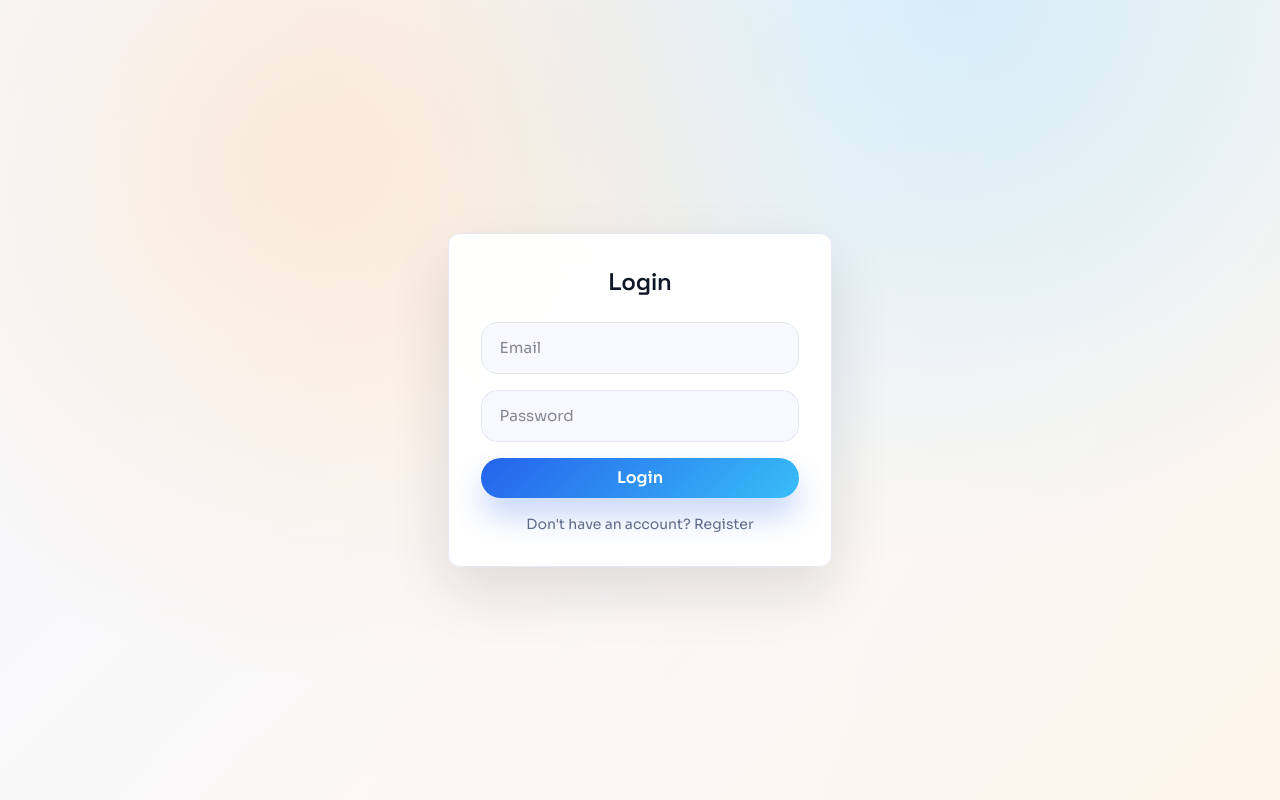
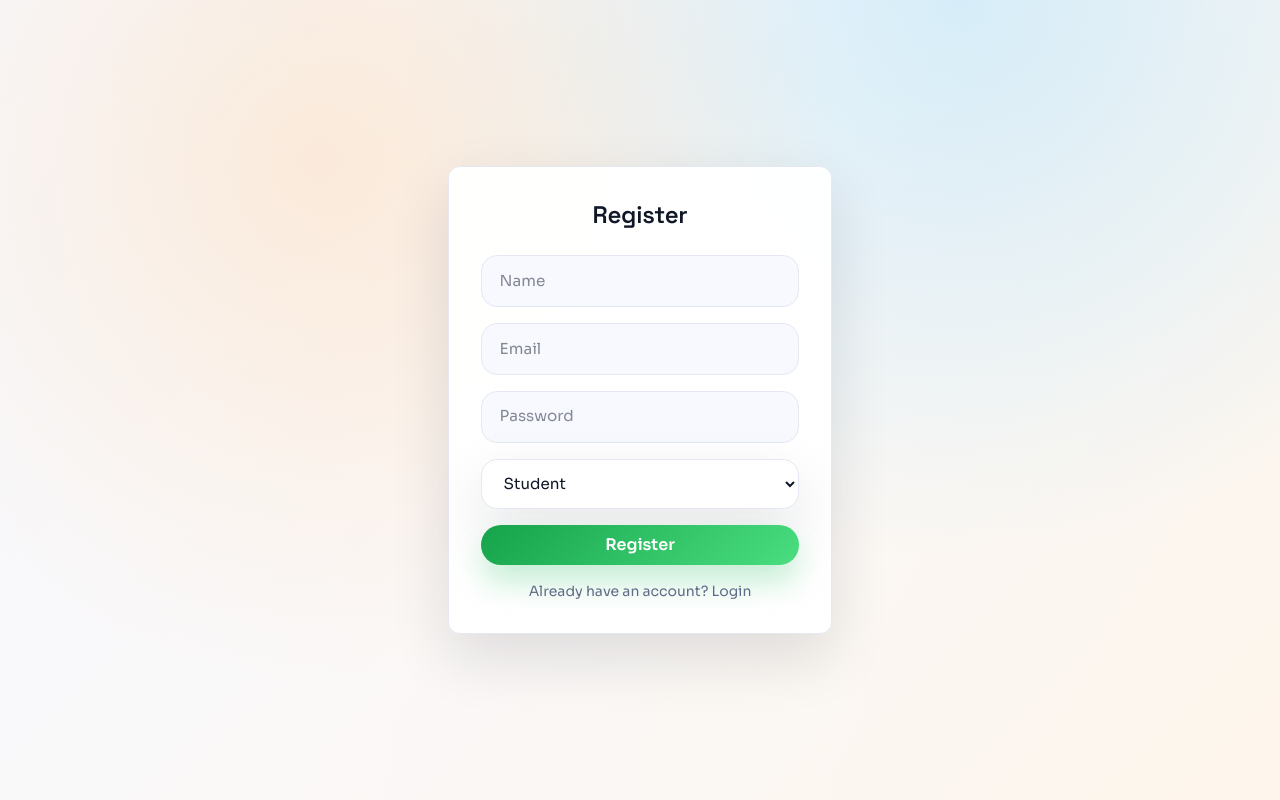
Before and after one commit to Bharadwaj-Karthikeya/librams-frontend, a React app: page /register in a window 1280 px wide. Before the commit this address led to /. Built offline with nearby package versions, Linux system fonts and the light colour scheme; no server answers; the HTML template or start-up script is replaced by a standard one.

Commit message:
feature + fix: updated issue, register page bug

```diff
--- a/src/components/Issue/IssueCard.jsx
+++ b/src/components/Issue/IssueCard.jsx
@@ -1,4 +1,9 @@
-export default function IssueCard({ issue, onReturn, onExtend }) {
+export default function IssueCard({
+  issue,
+  onReturn,
+  onExtend,
+  canManageIssues = false,
+}) {
   return (
     <div className="border p-4 rounded-lg">
       <h3 className="font-semibold">{issue.book?.title}</h3>
@@ -9,7 +14,7 @@ export default function IssueCard({ issue, onReturn, onExtend }) {
         Due: {new Date(issue.dueDate).toLocaleDateString()}
       </p>
 
-      {issue.status === "issued" && (
+      {canManageIssues && issue.status === "issued" && (
         <div className="flex gap-3 mt-3">
           <button
             onClick={() => onReturn(issue._id)}
--- a/src/pages/Issues.jsx
+++ b/src/pages/Issues.jsx
@@ -108,6 +108,7 @@ export default function Issues() {
               issue={issue}
               onReturn={handleReturnBook}
               onExtend={handleExtend}
+              canManageIssues={canManageIssues}
             />
           ))}
         </div>
--- a/src/pages/Register.jsx
+++ b/src/pages/Register.jsx
@@ -8,11 +8,13 @@ export default function Register() {
   const dispatch = useDispatch();
   const navigate = useNavigate();
   const { loading, error } = useSelector((state) => state.auth);
+  const [submitted, setSubmitted] = useState(false);
 
   const [formData, setFormData] = useState({
     name: "",
     email: "",
     password: "",
+    role: "student",
   });
 
   const handleChange = (e) => {
@@ -24,21 +26,24 @@ export default function Register() {
 
   const handleSubmit = (e) => {
     e.preventDefault();
+    setSubmitted(true);
     dispatch(register(formData));
   };
 
   useEffect(() => {
+    if (!submitted) return;
+
+    if (!loading && error) {
+      toast.error(error);
+      setSubmitted(false);
+    }
+
     if (!loading && !error) {
       toast.success("Registration successful. Please login.");
+      setSubmitted(false);
       navigate("/");
     }
-  }, [loading, error, navigate]);
-
-  useEffect(() => {
-    if (error) {
-      toast.error(error);
-    }
-  }, [error]);
+  }, [submitted, loading, error, navigate]);
 
   return (
     <div className="min-h-screen flex items-center justify-center bg-gray-100">
@@ -78,6 +83,17 @@ export default function Register() {
           required
         />
 
+        <select
+          name="role"
+          className="w-full mb-4 p-2 border rounded-md bg-white"
+          value={formData.role}
+          onChange={handleChange}
+        >
+          <option value="student">Student</option>
+          <option value="staff">Staff</option>
+          <option value="admin">Admin</option>
+        </select>
+
         <button
           type="submit"
           disabled={loading}
```
